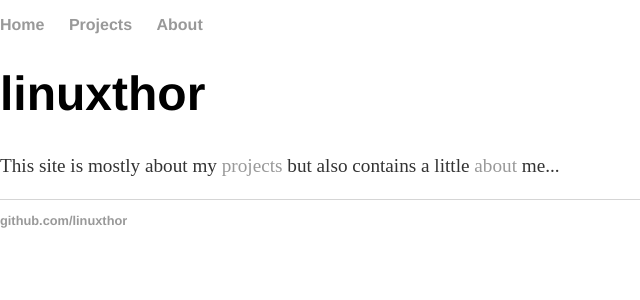
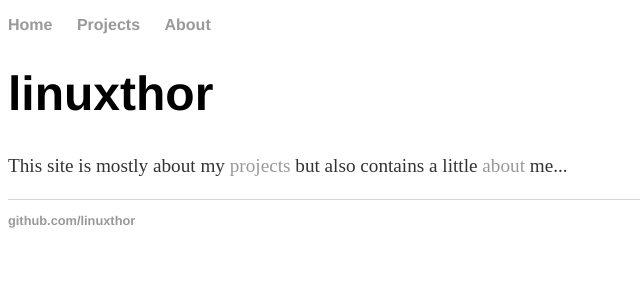
Before and after one commit to linuxthor/linuxthor.github.io, a Jekyll site: the page built from index.html, in a window 1280 px wide. Shown: the top 300 px of the page, without its empty margins (0-640 px from the left). Built offline with Jekyll 4.4.1, drawn with Linux system fonts in a browser that asks for light colours.

Commit message:
Update main.css

```diff
--- a/css/main.css
+++ b/css/main.css
@@ -1,6 +1,3 @@
-body {
-    margin: 10px auto;
-}
 nav ul, footer ul {
     font-family:'Helvetica', 'Arial', 'Sans-Serif';
     padding: 0px;
```
